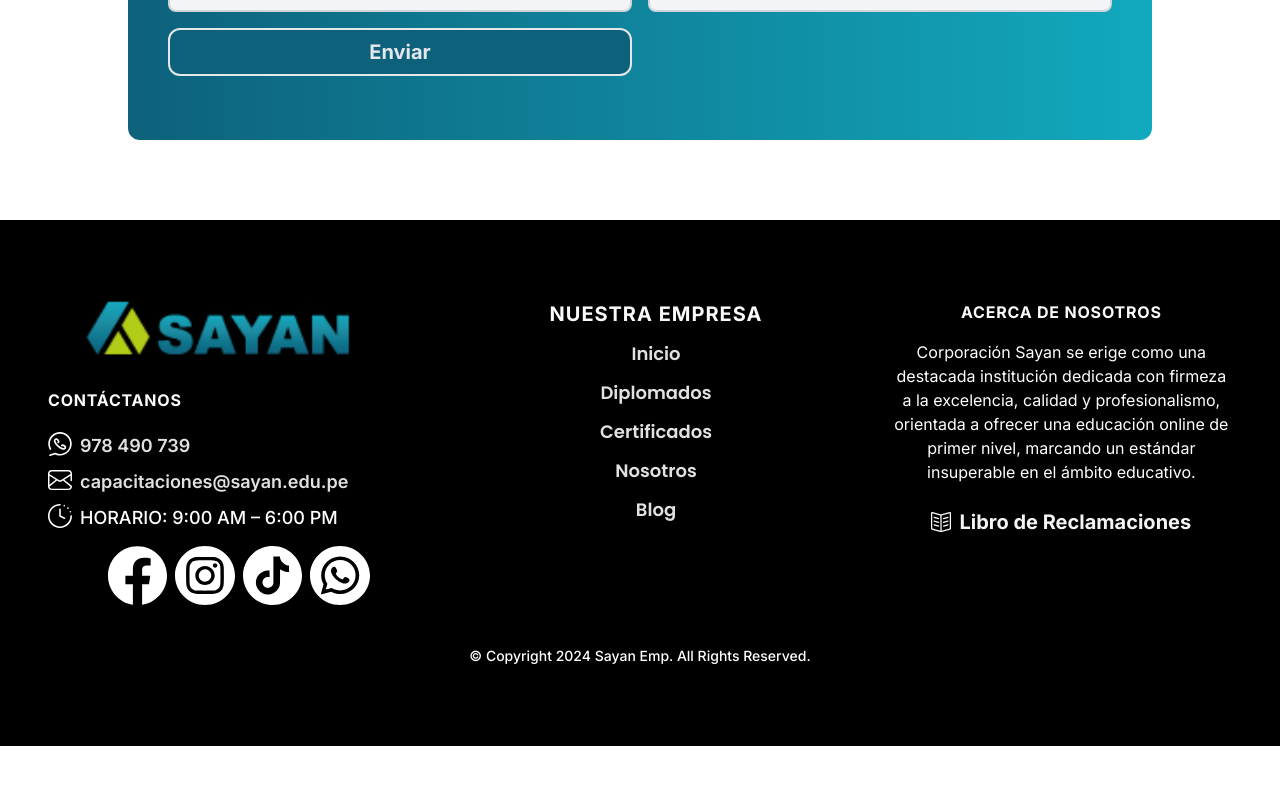
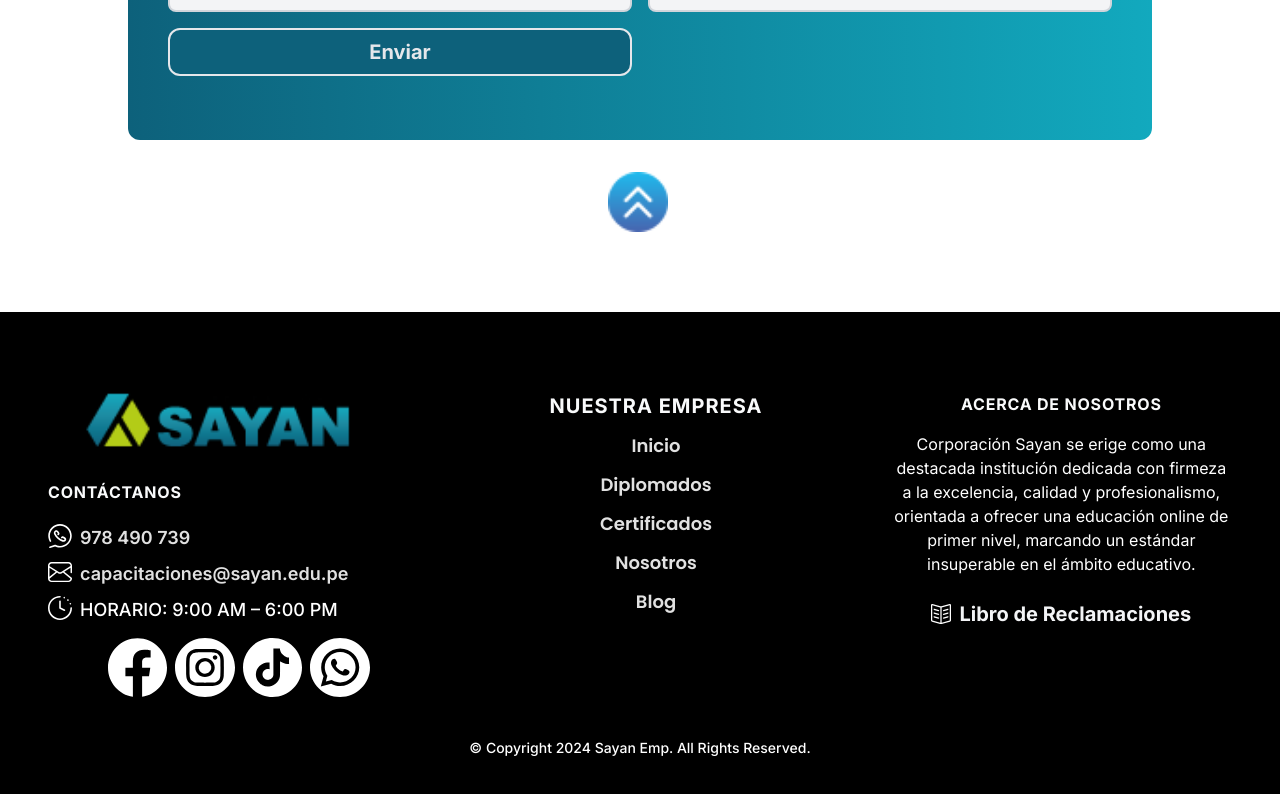
Before and after one commit to EcomasRepositorio/Sayan_frontend, a Next.js app: page / in a window 1280 px wide. Shown: the part 4820-5614 px from the top of the page. Before the commit the page ends 5566 px from the top, so only its background shows below. Built offline with nearby package versions, Linux system fonts and the light colour scheme.

Commit message:
corregi errores de los forms de contáctanos

```diff
--- a/components/homeContent/ContactForm.tsx
+++ b/components/homeContent/ContactForm.tsx
@@ -139,7 +139,21 @@ const ContactForm = () => {
       <input type="submit" value={sending ? 'Enviando...' : 'Enviar'} className=' border-2 p-2 mb-6 rounded-xl bg-primaryblue text-gray-200 text-xl font-bold cursor-pointer'/>
     </form>
     </div>
+
+    <div className='mt-8' style={{ display: 'flex', justifyContent: 'center' }}> {/* Contenedor que centra horizontalmente el botón */}
+  <button
+    className='' // Estilos para el botón
+    onClick={() => window.scrollTo({ top: 0, behavior: 'smooth' })} // Manejador de clic para desplazar hacia arriba
+    style={{ display: 'flex', alignItems: 'center' }} // Estilos para el botón y centrar el contenido verticalmente
+  >
+    <img src="icons/subir.png" alt="Icono" style={{ width: '60px', marginRight: '5px' }} /> {/* Ajusta la ruta y el tamaño de la imagen según tus necesidades */}
+  </button>
+</div>
+
+
+
   </section>
+
   );
 }
 
--- a/components/homeContent/footer/Footer.tsx
+++ b/components/homeContent/footer/Footer.tsx
@@ -44,7 +44,7 @@ export const Footer = () => {
                 <button className=" font-poppins  mb-3 hover:text-primarygreen hover:scale-125 duration-300 ">Diplomados</button>
               </a>
 
-              <a href="/certificate">
+              <a href="/certs">
                 <button className="font-poppins  mb-3 hover:text-primarygreen hover:scale-125 duration-300">Certificados</button>
               </a>
 
```
Also changed, not shown: public/icons/subir.png (added).
